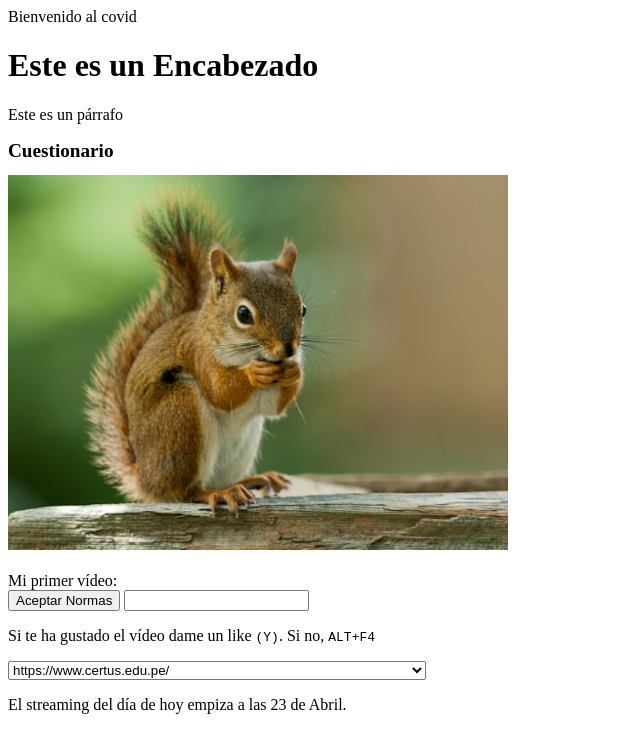
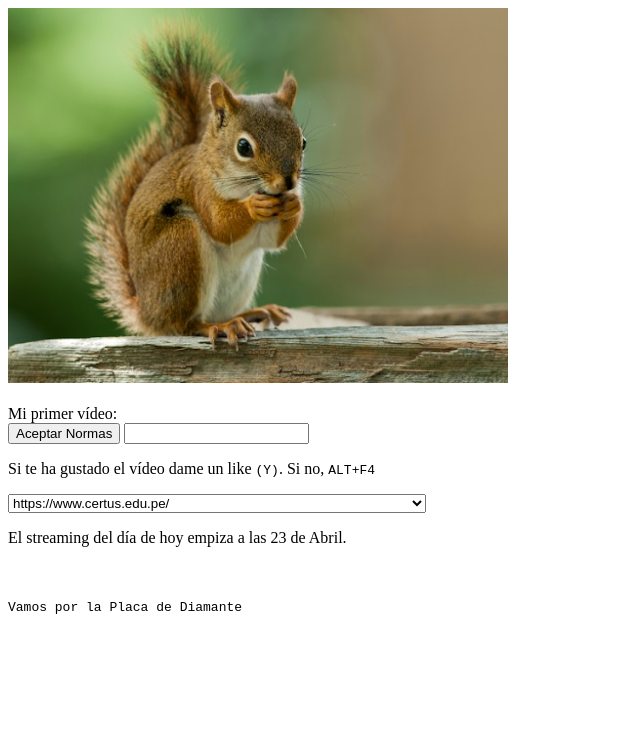
Before and after one commit to JersonOC/jersonoc.github.com, a plain HTML site: page index.html in a window 1280 px wide. Shown: the whole page, without its empty margins (0-640 px from the left). Drawn offline with Linux system fonts and the light colour scheme.

Commit message:
trabajo Final

```diff
--- a/index.html
+++ b/index.html
@@ -7,10 +7,7 @@
     <title>Certus GO</title>
 </head>
 <body>
-   Bienvenido al covid
-   <h1>Este es un Encabezado</h1>
-   <p>Este es un párrafo</p>
-    <h1 style="font-size:larger">Cuestionario</h1>
+
     <img src="ardilla.jpg" alt="Ardilla" width="500em">
     <br>
     <br>
@@ -42,6 +39,7 @@
     </select>
     <p>El streaming del día de hoy empiza a las
         <time datetime="2021-04-22T19:00">23 de Abril</time>.</p>
-
+    <br>
+    <p><tt>Vamos por la Placa de Diamante</tt></p>
 </body>
 </html>
```
